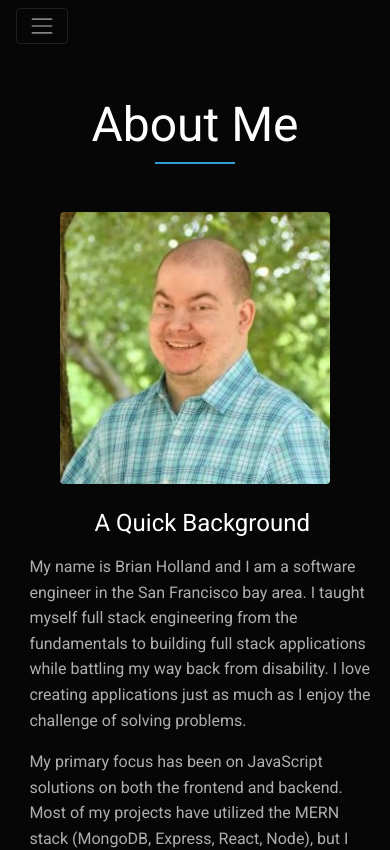
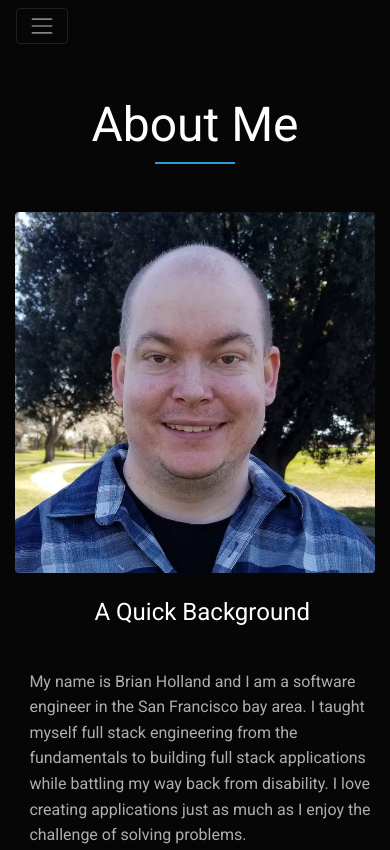
Before and after one commit to Brian-Holland/NextJS_Website, a Next.js app: page /about in a window 390 px wide. Shown: the top 850 px of the page. Built offline with nearby package versions, Linux system fonts and the light colour scheme.

Commit message:
new about pic and resizing

```diff
--- a/pages/404.js
+++ b/pages/404.js
@@ -12,7 +12,7 @@ export default function Custom404() {
 	return (
 		<div>
 			<Head>
-				<meta http-equiv="Content-Type" content="text/html; charset=utf-8" />
+				<meta httpEquiv="Content-Type" content="text/html; charset=utf-8" />
 				<meta name="viewport" content="width=device-width, initial-scale=1.0" />
 				<meta
 					name="description"
--- a/pages/about.js
+++ b/pages/about.js
@@ -5,7 +5,7 @@ const AboutPage = () => {
 	return (
 		<div>
 			<Head>
-				<meta http-equiv="Content-Type" content="text/html; charset=utf-8" />
+				<meta httpEquiv="Content-Type" content="text/html; charset=utf-8" />
 				<meta name="viewport" content="width=device-width, initial-scale=1.0" />
 				<meta
 					name="description"
@@ -38,10 +38,10 @@ const AboutPage = () => {
 					<h1 className="text-center h2">About Me</h1>
 					<div className="bottom-line" />
 					<div className="about-info my-5">
-						<img className="bio-image rounded" src="profile.jpg" alt="profile picture" />
+						<img className="bio-image rounded" src="profile-resized.jpg" alt="profile picture" />
 						<div className="bio">
 							<h2 className="text-center mb-3 h5">A Quick Background</h2>
-
+							<br />
 							<p>
 								My name is Brian Holland and I am a software engineer in the San Francisco bay area. I
 								taught myself full stack engineering from the fundamentals to building full stack
--- a/pages/contact.js
+++ b/pages/contact.js
@@ -6,7 +6,7 @@ const ContactPage = () => {
 	return (
 		<div>
 			<Head>
-				<meta http-equiv="Content-Type" content="text/html; charset=utf-8" />
+				<meta httpEquiv="Content-Type" content="text/html; charset=utf-8" />
 				<meta name="viewport" content="width=device-width, initial-scale=1.0" />
 				<meta
 					name="description"
--- a/pages/index.js
+++ b/pages/index.js
@@ -7,7 +7,7 @@ const HomePage = () => {
 	return (
 		<div>
 			<Head>
-				<meta http-equiv="Content-Type" content="text/html; charset=utf-8" />
+				<meta httpEquiv="Content-Type" content="text/html; charset=utf-8" />
 				<meta name="viewport" content="width=device-width, initial-scale=1.0" />
 				<meta
 					name="description"
@@ -37,7 +37,7 @@ const HomePage = () => {
 			<section id="main-land">
 				<Container className="mt-5">
 					<Row>
-						<Col xs={12} md={8} className="d-flex-column" style={{ paddingTop: '15%', paddingLeft: '9%' }}>
+						<Col className="d-flex-column" style={{ paddingTop: '15%', paddingLeft: '14%' }}>
 							<h1 id="typed" className="h2">
 								Hello, <br />
 								I'm <span className="text-em">B</span>rian, the
--- a/pages/projects.js
+++ b/pages/projects.js
@@ -6,7 +6,7 @@ const ProjectPage = () => {
 	return (
 		<div>
 			<Head>
-				<meta http-equiv="Content-Type" content="text/html; charset=utf-8" />
+				<meta httpEquiv="Content-Type" content="text/html; charset=utf-8" />
 				<meta name="viewport" content="width=device-width, initial-scale=1.0" />
 				<meta
 					name="description"
--- a/pages/resume.js
+++ b/pages/resume.js
@@ -7,7 +7,7 @@ const ResumePage = () => {
 	return (
 		<div>
 			<Head>
-				<meta http-equiv="Content-Type" content="text/html; charset=utf-8" />
+				<meta httpEquiv="Content-Type" content="text/html; charset=utf-8" />
 				<meta name="viewport" content="width=device-width, initial-scale=1.0" />
 				<meta
 					name="description"
--- a/styles/styles.css
+++ b/styles/styles.css
@@ -54,12 +54,14 @@ a:hover {
 
 #about-bio .about-info {
 	display: grid;
-	grid-template-areas: "bioimage bio";
+	grid-template-areas: "bioimage bio bio";
 	gap: 1.1rem;
 }
 
 #about-bio .bio-image {
 	grid-area: bioimage;
+	height: 100%;
+	width: 100%;
 }
 
 #about-bio .bio {
@@ -241,3 +243,13 @@ section.space {
 		width: 90%;
 	}
 }
+
+@media (max-width: 769px) {
+	#about-bio .about-info {
+		grid-template-areas: "bioimage" "bio";
+	}
+
+	#about-bio .bio {
+		border: none;
+	}
+}
```
Also changed, not shown: public/profile-resized.jpg (added).
